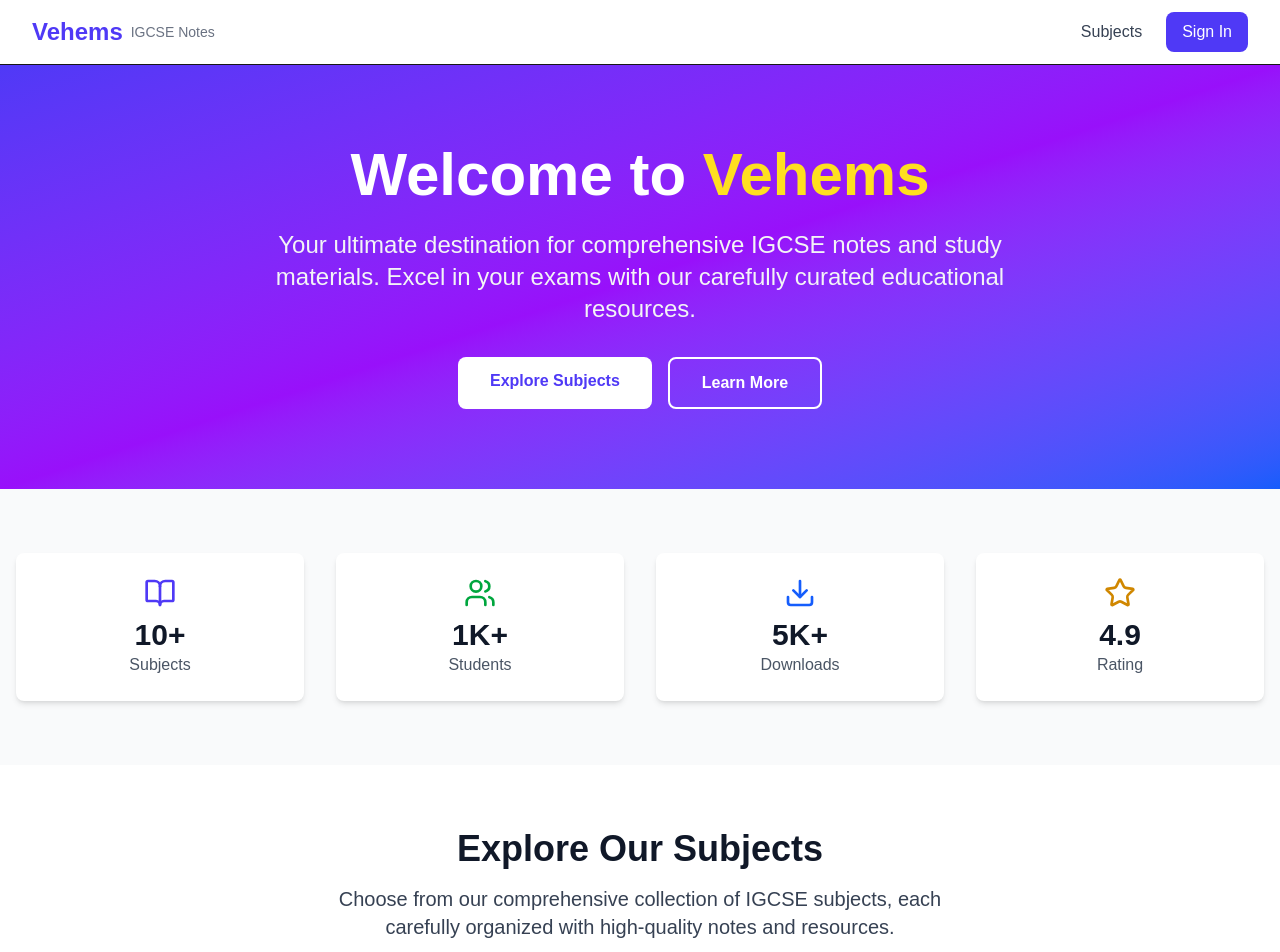
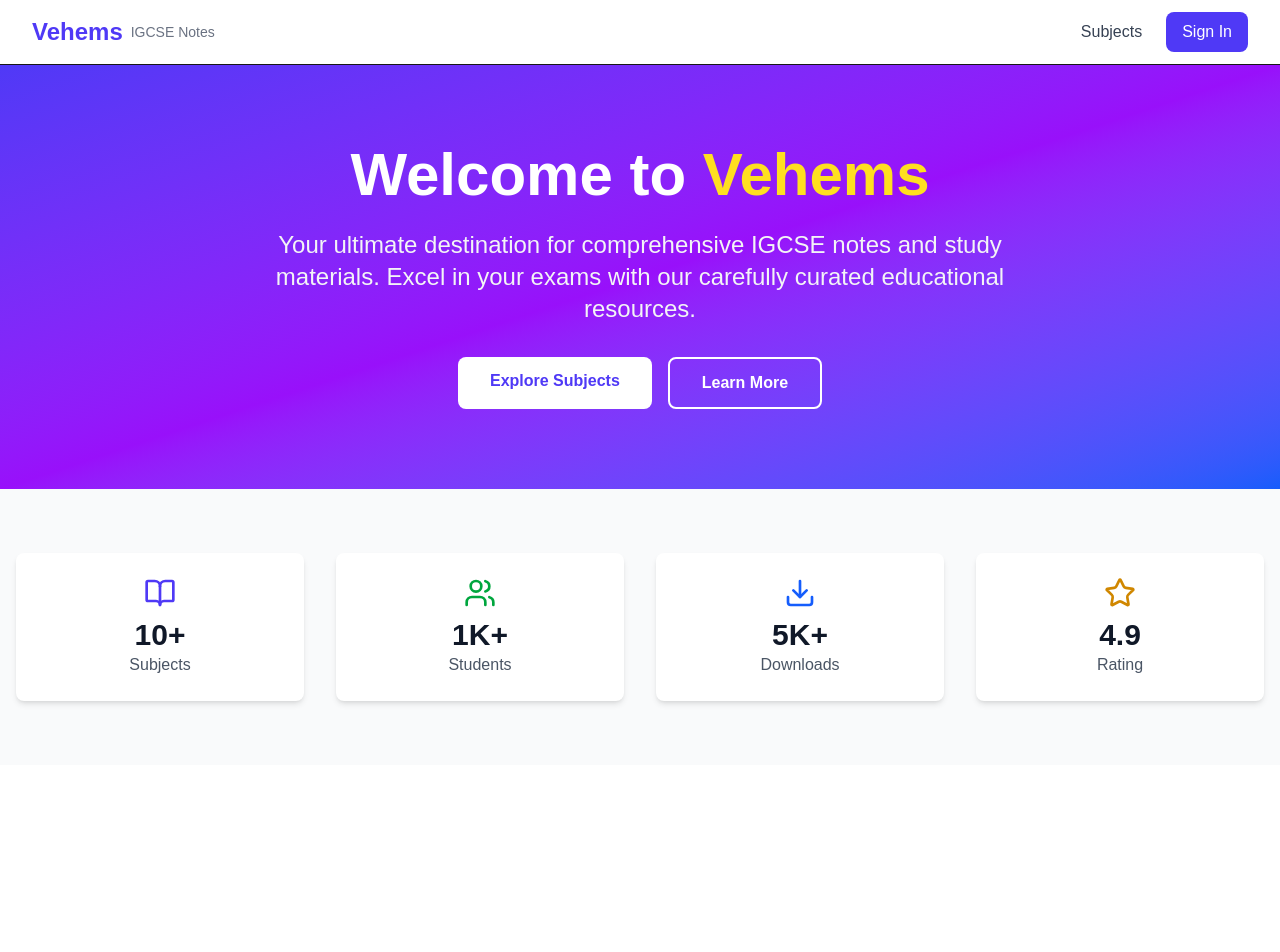
Before and after one commit to hemanialaparthi/vehems, a Next.js app: page / in a window 1280 px wide. Shown: the top 952 px of the page. Built offline with nearby package versions, Linux system fonts and the light colour scheme; no server answers.

Commit message:
fix(src/app/page.tsx): change the color of text to be white for better visibility.

```diff
--- a/src/app/page.tsx
+++ b/src/app/page.tsx
@@ -102,10 +102,10 @@ export default function HomePage() {
             transition={{ duration: 0.8 }}
             className="text-center mb-12"
           >
-            <h2 className="text-4xl font-bold text-gray-900 mb-4">
+            <h2 className="text-4xl font-bold text-white mb-4">
               Explore Our Subjects
             </h2>
-            <p className="text-xl text-gray-700 max-w-2xl mx-auto">
+            <p className="text-xl text-white max-w-2xl mx-auto">
               Choose from our comprehensive collection of IGCSE subjects,
               each carefully organized with high-quality notes and resources.
             </p>
```
